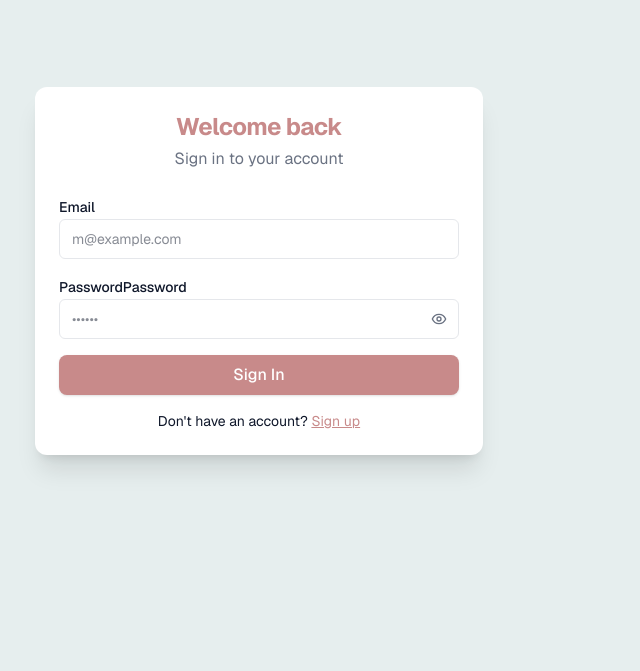
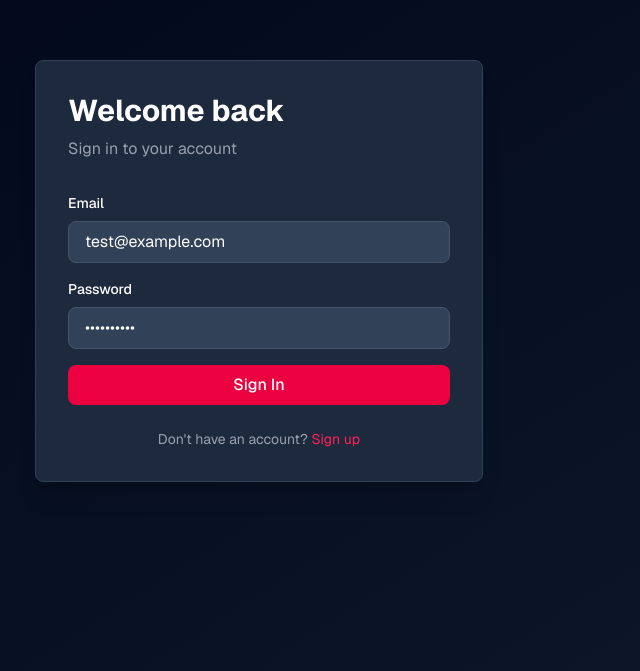
Before and after one commit to lambomethods/vicessa, a Next.js app: page /login in a window 1280 px wide. Shown: the part 129-800 px from the top of the page, without its empty margins (381-1021 px from the left). Built offline with nearby package versions, Linux system fonts and the light colour scheme.

Commit message:
fix: rewrite login page

```diff
--- a/src/app/login/page.tsx
+++ b/src/app/login/page.tsx
@@ -1,17 +1,13 @@
 "use client"
 
 import { useState } from "react"
-import { signIn } from "next-auth/react" // Note: Client side import
-import { Button } from "@/components/ui/Button"
-import { Input } from "@/components/ui/Input"
-import { PasswordInput } from "@/components/auth/PasswordInput"
-import { Card, CardContent, CardHeader, CardTitle } from "@/components/ui/Card"
-import Link from "next/link"
+import { signIn } from "next-auth/react"
 import { useRouter } from "next/navigation"
 
 export default function LoginPage() {
     const router = useRouter()
-    const [formData, setFormData] = useState({ email: "", password: "" })
+    const [email, setEmail] = useState("test@example.com")
+    const [password, setPassword] = useState("Test123456")
     const [loading, setLoading] = useState(false)
     const [error, setError] = useState("")
 
@@ -21,70 +17,92 @@ export default function LoginPage() {
         setError("")
 
         try {
+            console.log("Attempting login with:", { email, password })
+
             const res = await signIn("credentials", {
                 redirect: false,
-                email: formData.email,
-                password: formData.password,
+                email,
+                password,
             })
 
+            console.log("SignIn response:", res)
+
             if (res?.error) {
-                throw new Error("Invalid credentials")
+                setError("Invalid credentials")
+                return
             }
 
-            router.push("/dashboard")
-            router.refresh()
-        } catch (err: unknown) {
-            setError(err instanceof Error ? err.message : "An error occurred")
+            if (res?.ok) {
+                router.push("/dashboard")
+                router.refresh()
+            }
+        } catch (err) {
+            console.error("Login error:", err)
+            setError("An error occurred during login")
         } finally {
             setLoading(false)
         }
     }
 
     return (
-        <div className="min-h-screen flex items-center justify-center bg-[var(--background)] p-4">
-            <Card className="w-full max-w-md shadow-xl border-none">
-                <CardHeader className="space-y-1">
-                    <CardTitle className="text-2xl font-bold text-center">Welcome back</CardTitle>
-                    <p className="text-center text-gray-500">Sign in to your account</p>
-                </CardHeader>
-                <CardContent>
+        <div className="min-h-screen flex items-center justify-center bg-gradient-to-br from-slate-950 to-slate-900 p-4">
+            <div className="w-full max-w-md">
+                <div className="bg-slate-800 rounded-lg shadow-xl p-8 border border-slate-700">
+                    <h1 className="text-3xl font-bold text-white mb-2">Welcome back</h1>
+                    <p className="text-gray-400 mb-8">Sign in to your account</p>
+
                     <form onSubmit={handleSubmit} className="space-y-4">
-                        <div className="space-y-2">
-                            <label className="text-sm font-medium leading-none">Email</label>
-                            <Input
+                        <div>
+                            <label className="block text-sm font-medium text-white mb-2">
+                                Email
+                            </label>
+                            <input
                                 type="email"
-                                placeholder="m@example.com"
-                                value={formData.email}
-                                onChange={(e) => setFormData({ ...formData, email: e.target.value })}
-                                required
-                            />
-                        </div>
-                        <div className="space-y-2">
-                            <label className="text-sm font-medium leading-none">Password</label>
-                            <label className="text-sm font-medium leading-none">Password</label>
-                            <PasswordInput
-                                value={formData.password}
-                                onChange={(e) => setFormData({ ...formData, password: e.target.value })}
-                                placeholder="••••••"
+                                placeholder="test@example.com"
+                                value={email}
+                                onChange={(e) => setEmail(e.target.value)}
+                                className="w-full px-4 py-2 bg-slate-700 border border-slate-600 rounded-lg text-white placeholder-gray-400 focus:outline-none focus:border-rose-500"
                                 required
                             />
                         </div>
 
-                        {error && <p className="text-sm text-red-500">{error}</p>}
+                        <div>
+                            <label className="block text-sm font-medium text-white mb-2">
+                                Password
+                            </label>
+                            <input
+                                type="password"
+                                placeholder="••••••"
+                                value={password}
+                                onChange={(e) => setPassword(e.target.value)}
+                                className="w-full px-4 py-2 bg-slate-700 border border-slate-600 rounded-lg text-white placeholder-gray-400 focus:outline-none focus:border-rose-500"
+                                required
+                            />
+                        </div>
 
-                        <Button className="w-full" type="submit" disabled={loading}>
+                        {error && (
+                            <div className="p-3 bg-red-900/30 border border-red-700 rounded-lg">
+                                <p className="text-sm text-red-400">{error}</p>
+                            </div>
+                        )}
+
+                        <button
+                            type="submit"
+                            disabled={loading}
+                            className="w-full py-2 px-4 bg-rose-600 hover:bg-rose-700 disabled:opacity-50 text-white rounded-lg font-medium transition"
+                        >
                             {loading ? "Signing in..." : "Sign In"}
-                        </Button>
+                        </button>
                     </form>
 
-                    <div className="mt-4 text-center text-sm">
-                        Don&apos;t have an account?{" "}
-                        <Link href="/register" className="underline text-[var(--color-brand-rose)]">
+                    <div className="mt-6 text-center text-sm text-gray-400">
+                        Don't have an account?{" "}
+                        <a href="/register" className="text-rose-500 hover:underline">
                             Sign up
-                        </Link>
+                        </a>
                     </div>
-                </CardContent>
-            </Card>
+                </div>
+            </div>
         </div>
     )
 }
```
